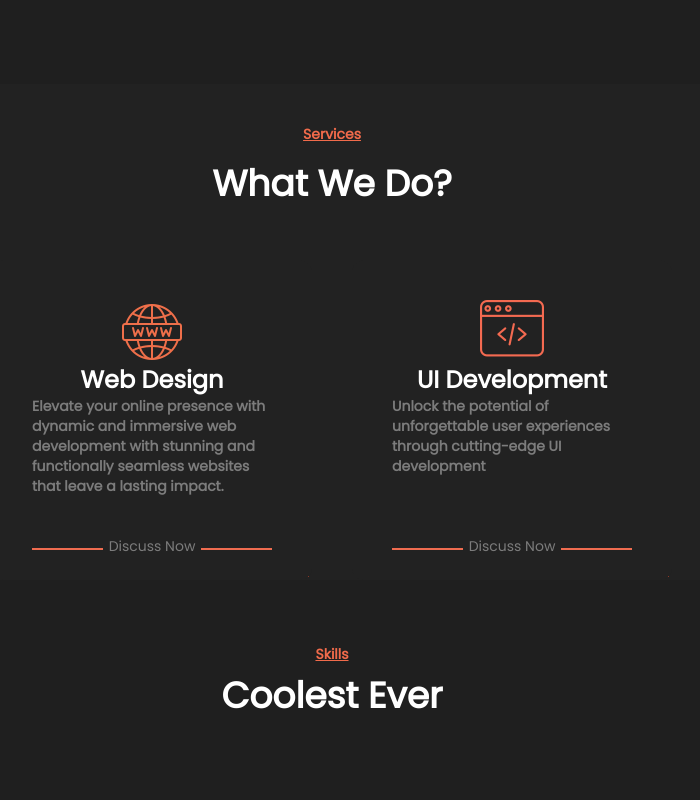
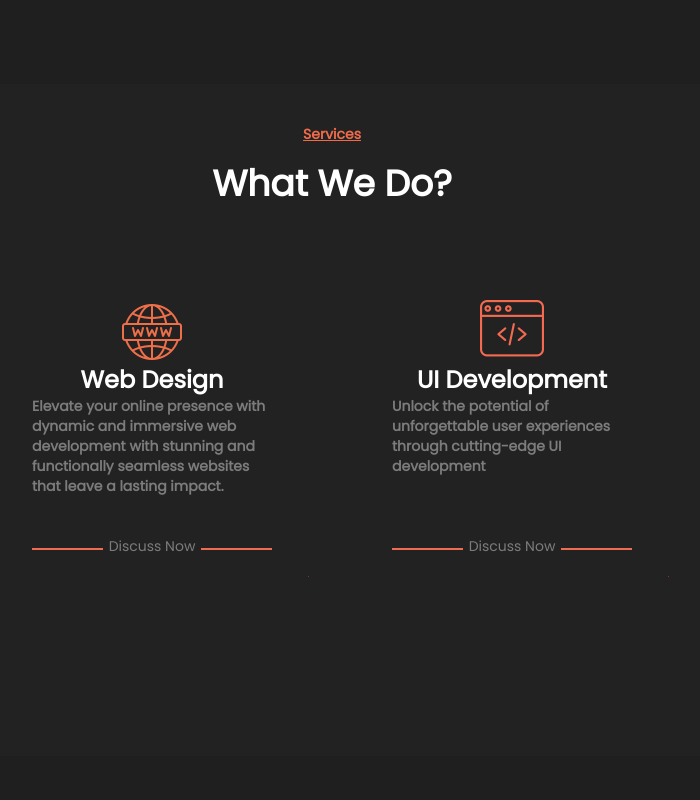
Before and after one commit to Rohithk2003/portfolio, a Next.js app: page / in a window 1280 px wide. Shown: the part 1380-2180 px from the top of the page, without its empty margins (308-1008 px from the left). Built offline with nearby package versions, Linux system fonts and the light colour scheme.

Commit message:
fixed padding  issue

```diff
--- a/components/services.tsx
+++ b/components/services.tsx
@@ -47,7 +47,7 @@ export class ServiceCard extends Component<{ image_link: any, key: any, text: an
 
 export default function Services() {
     return (
-        <div className={" relative flex-row w-full h-max mt-10 "} id={"services"}>
+        <div className={" relative flex-row w-full h-max mt-10 pb-44 "} id={"services"}>
             <p className={"text-sm underline text-center text-[#f16b4b] font-extrabold w-full h-10"}>Services</p>
             <p className={"text-4xl  text-center text-white font-extrabold w-full h-24"}>What We Do?</p>
             <div className={"flex flex-row justify-center gap-10 align-middle"}>
```
